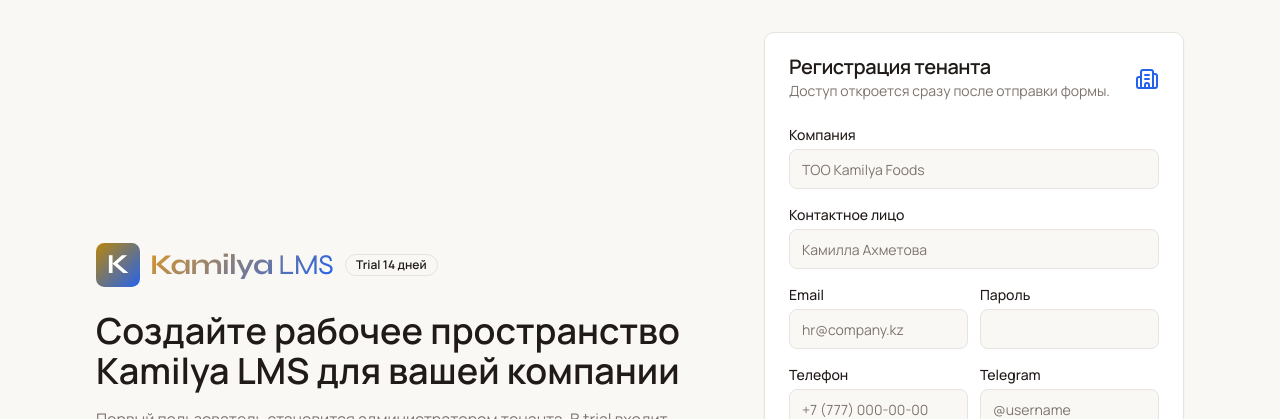
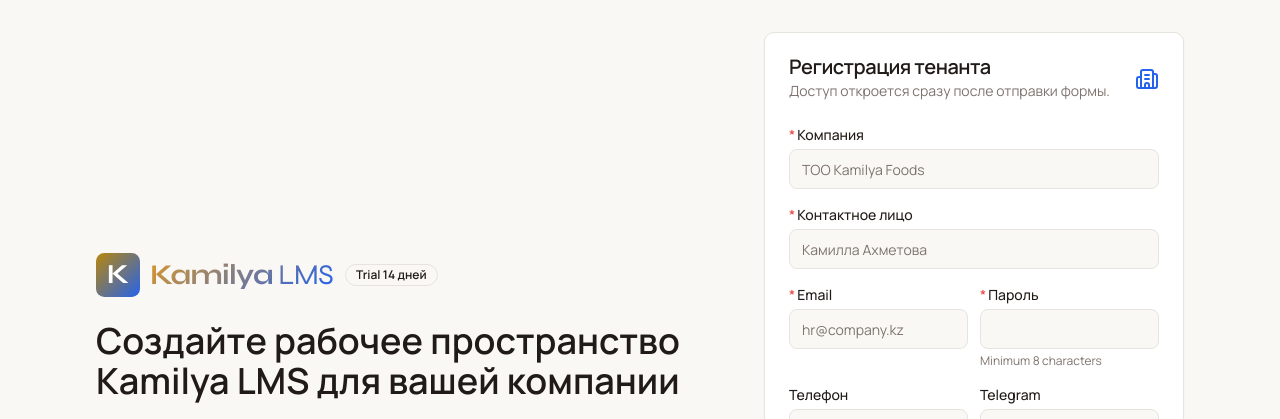
Before and after one commit to KamillaLMSCRM/Kamilya-NEW, a Next.js app in the folder apps/web/: page /register-tenant in a window 1280 px wide. Shown: the top 419 px of the page. Built offline with nearby package versions, Linux system fonts and the light colour scheme; no server answers.

Commit message:
test(web): align unit and accessibility test setup

```diff
--- a/apps/web/src/app/register-tenant/page.tsx
+++ b/apps/web/src/app/register-tenant/page.tsx
@@ -117,7 +117,7 @@
   }
 
   return (
-    <main className="min-h-screen bg-background">
+    <main id="main-content" className="min-h-screen bg-background">
       <div className="mx-auto grid min-h-screen w-full max-w-6xl grid-cols-1 gap-8 px-4 py-8 lg:grid-cols-[1fr_420px] lg:items-center lg:px-8">
         <section className="space-y-6">
           <div className="flex items-center gap-3">
@@ -188,6 +188,7 @@
             <form className="space-y-4" onSubmit={handleSubmit}>
               <div>
                 <label htmlFor="company_name" className="mb-1 block text-sm font-medium">
+                  <span aria-hidden="true" className="mr-0.5 text-destructive">*</span>
                   Компания
                 </label>
                 <Input
@@ -197,11 +198,13 @@
                   autoComplete="organization"
                   placeholder="ТОО Kamilya Foods"
                   required
+                  aria-required="true"
                 />
               </div>
 
               <div>
                 <label htmlFor="contact_name" className="mb-1 block text-sm font-medium">
+                  <span aria-hidden="true" className="mr-0.5 text-destructive">*</span>
                   Контактное лицо
                 </label>
                 <Input
@@ -211,12 +214,14 @@
                   autoComplete="name"
                   placeholder="Камилла Ахметова"
                   required
+                  aria-required="true"
                 />
               </div>
 
               <div className="grid gap-3 sm:grid-cols-2">
                 <div>
                   <label htmlFor="email" className="mb-1 block text-sm font-medium">
+                    <span aria-hidden="true" className="mr-0.5 text-destructive">*</span>
                     Email
                   </label>
                   <Input
@@ -227,10 +232,12 @@
                     autoComplete="email"
                     placeholder="hr@company.kz"
                     required
+                    aria-required="true"
                   />
                 </div>
                 <div>
                   <label htmlFor="password" className="mb-1 block text-sm font-medium">
+                    <span aria-hidden="true" className="mr-0.5 text-destructive">*</span>
                     Пароль
                   </label>
                   <Input
@@ -241,7 +248,12 @@
                     autoComplete="new-password"
                     minLength={8}
                     required
+                    aria-required="true"
+                    aria-describedby="password-hint"
                   />
+                  <p id="password-hint" className="mt-1 text-xs text-muted-foreground">
+                    Minimum 8 characters
+                  </p>
                 </div>
               </div>
 
--- a/apps/web/vitest.config.ts
+++ b/apps/web/vitest.config.ts
@@ -13,5 +13,7 @@
     globals: true,
     environment: 'jsdom',
     setupFiles: './tests/setup.tsx',
+    include: ['tests/**/*.test.{ts,tsx}'],
+    exclude: ['tests/e2e/**'],
   },
 });
```
Also changed, not shown: 2 other files (tests, documents, lock files or other folders).
